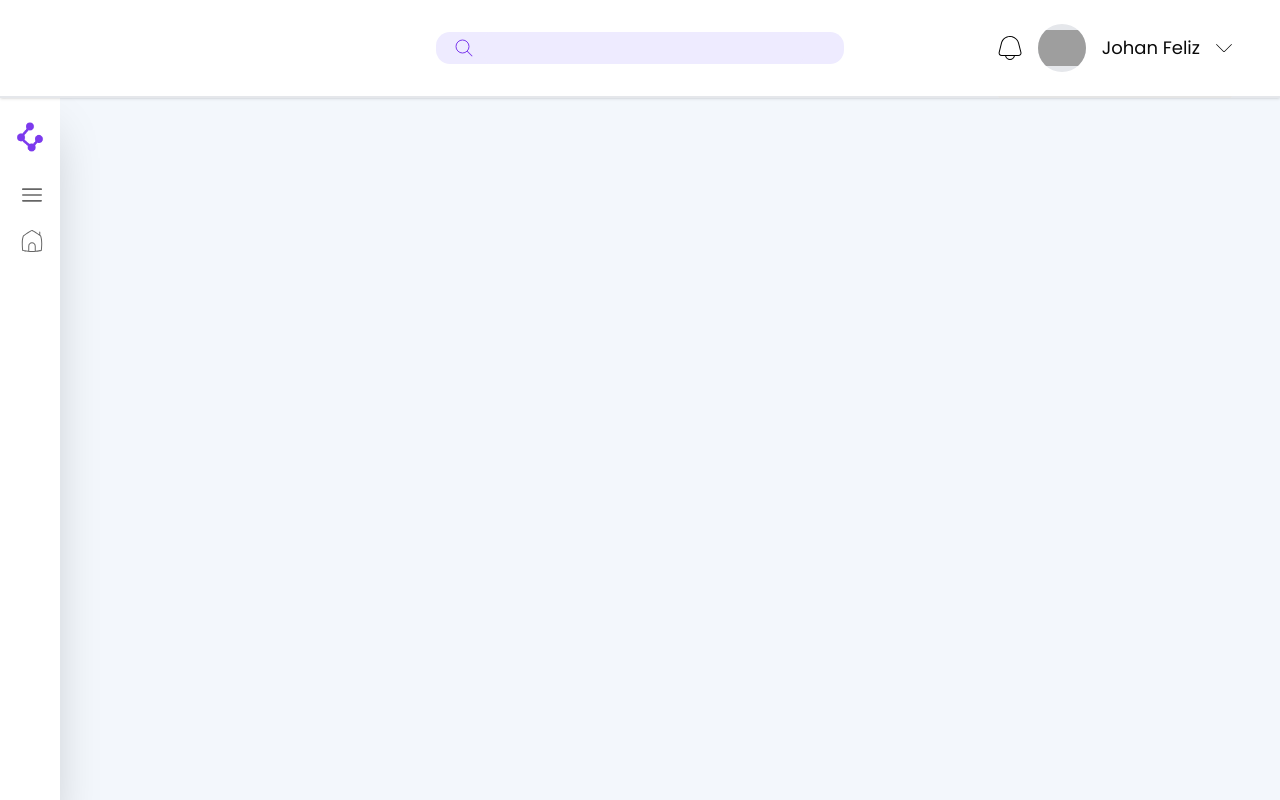
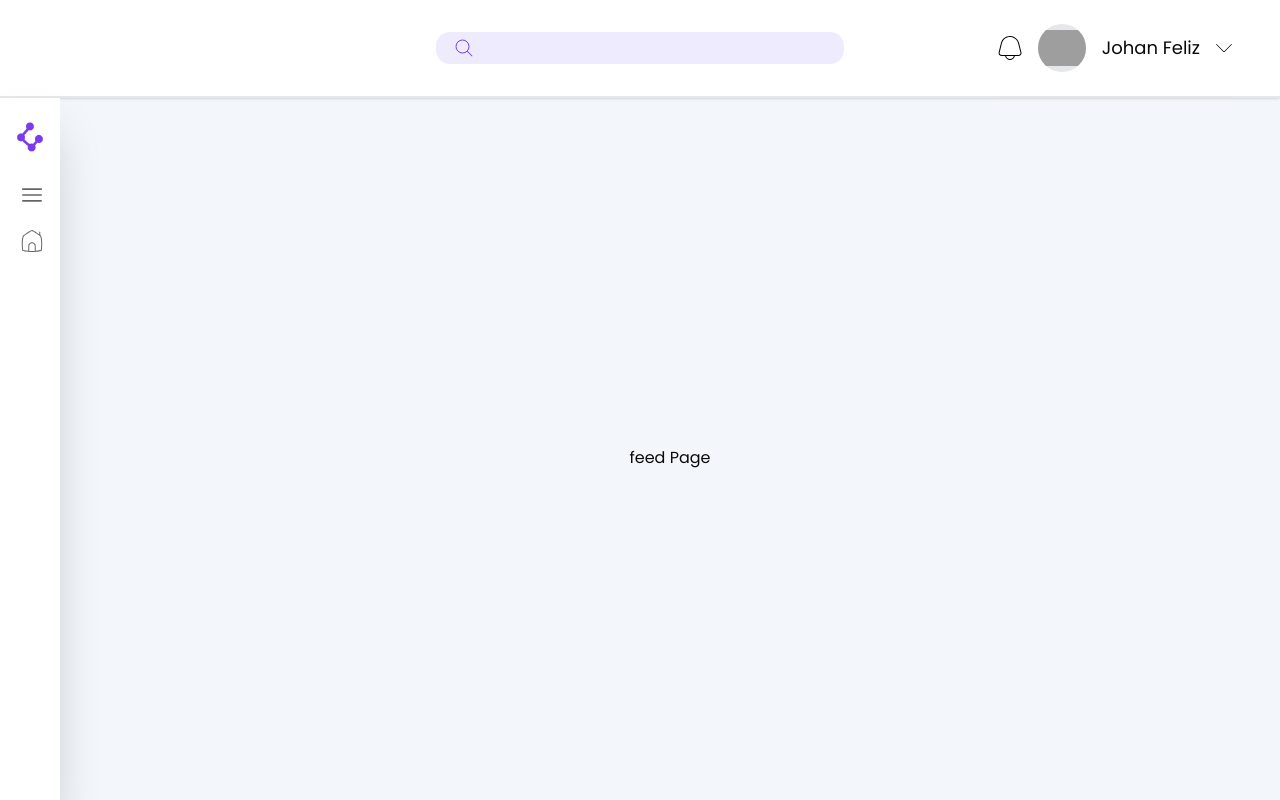
Before and after one commit to Johanfeliz08/Trivo, a Next.js app in the folder app/: page /home/feed in a window 1280 px wide. Shown: the top 800 px of the page. Built offline with nearby package versions, Linux system fonts and the light colour scheme; grey boxes are pictures that could not be loaded.

Commit message:
Fixed height of the layout

```diff
--- a/app/src/app/home/layout.js
+++ b/app/src/app/home/layout.js
@@ -10,9 +10,9 @@ export default function HomeLayout({ children }) {
     <html lang="es">
       <body className="flex flex-col w-full h-full">
         <TopBar />
-        <div className="horizontal-container">
+        <div className="horizontal-container relative flex flex-row justify-between w-full h-full">
           <Menu />
-          <main className="flex justify-center items-center h-screen">{children}</main>
+          <main className="flex justify-center items-center h-[calc(100vh-5rem)]">{children}</main>
           <Chat />
         </div>
       </body>
```
